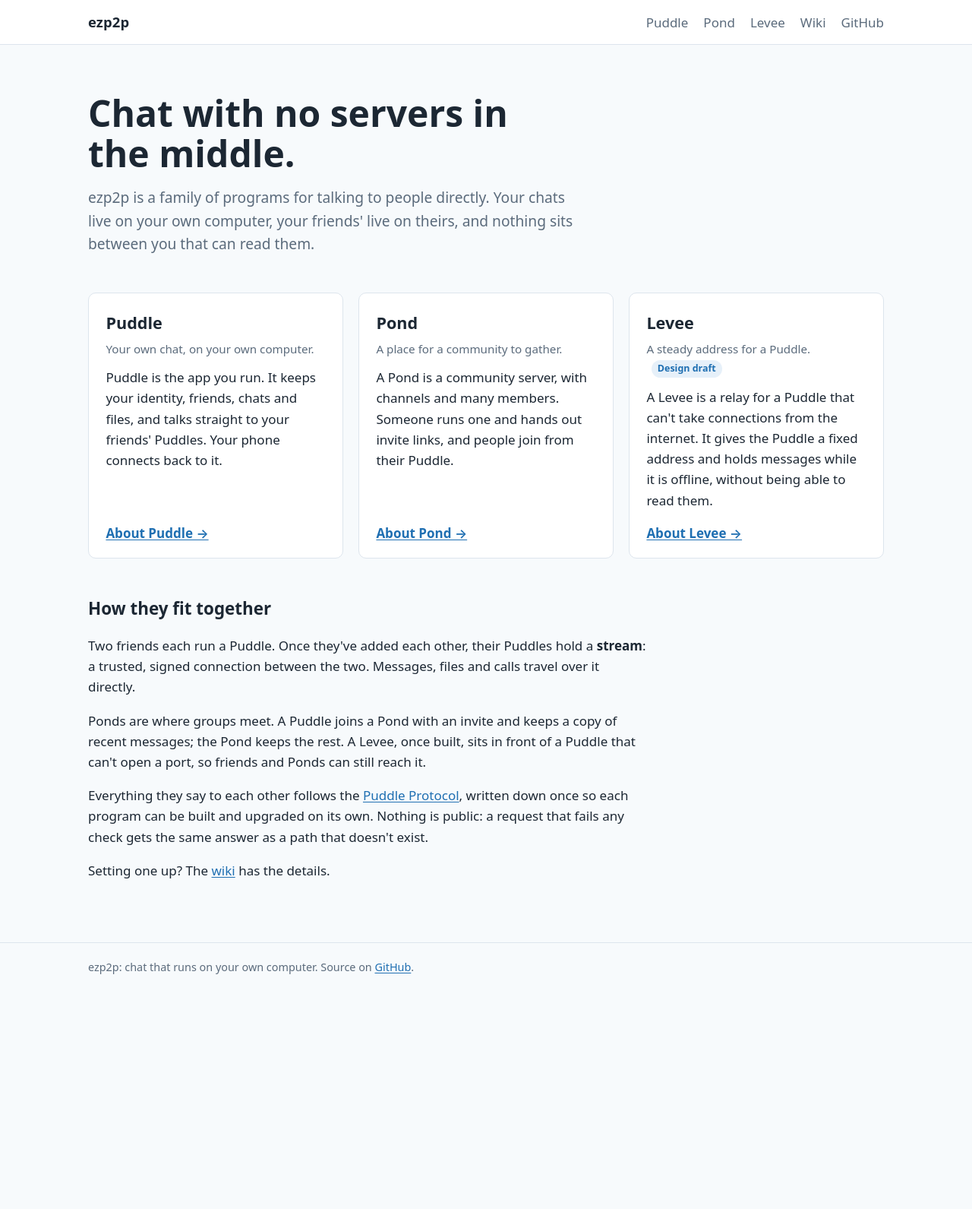
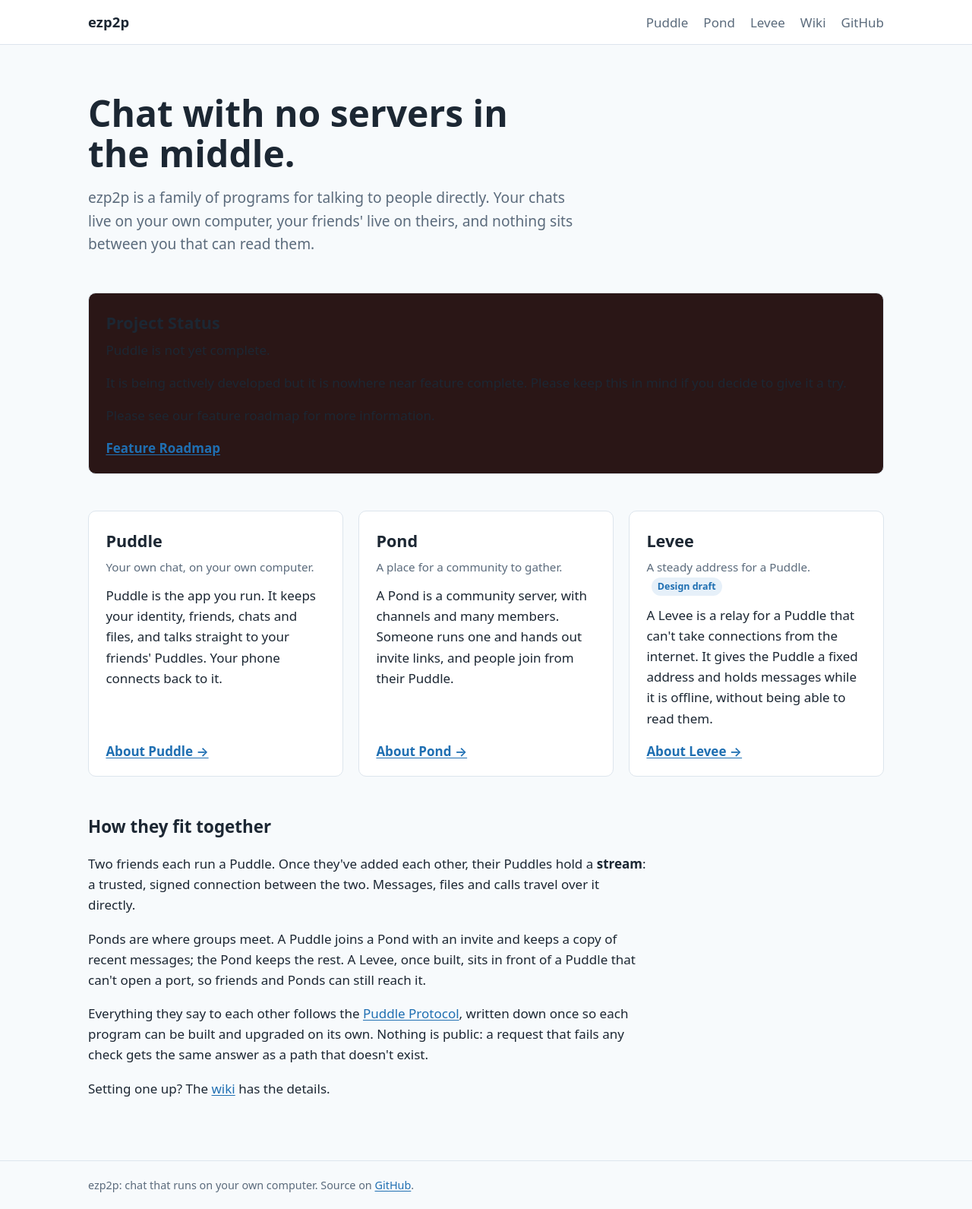
Before and after one commit to ezp2p/website, a Jekyll site: the page built from src/index.html, in a window 1280 px wide. Shown: the whole page at 76% size. Built offline with Jekyll 4.4.1, drawn with Linux system fonts in a browser that asks for light colours; before the commit the page ends 1304 px from its top, so only the background shows below that.

Commit message:
project status

```diff
--- a/src/assets/css/site.css
+++ b/src/assets/css/site.css
@@ -114,3 +114,8 @@ pre code { background: none; padding: 0; }
   .wiki { grid-template-columns: 1fr; gap: 1.5rem; }
   .wiki-nav { border-bottom: 1px solid var(--line); padding-bottom: 1rem; }
 }
+
+
+.project-status-card {
+  background-color: #2a1616;
+}
--- a/src/index.html
+++ b/src/index.html
@@ -6,6 +6,23 @@ title: ezp2p
   <section class="hero">
     <h1>Chat with no servers in the middle.</h1>
     <p>ezp2p is a family of programs for talking to people directly. Your chats live on your own computer, your friends' live on theirs, and nothing sits between you that can read them.</p>
+  </section>
+
+  <section class="cards">
+    <div class="card project-status-card">
+      <h2>Project Status</h2>
+      <p>
+        Puddle is not yet complete.
+      </p>
+      <p>
+        It is being actively developed but it is nowhere near feature complete.
+        Please keep this in mind if you decide to give it a try.
+      </p>
+      <p>
+        Please see our feature roadmap for more information.
+      </p>
+      <a class="more" href="{{ '/features/' | relative_url }}">Feature Roadmap</a>
+    </div>
   </section>
 
   <section class="cards">
```
